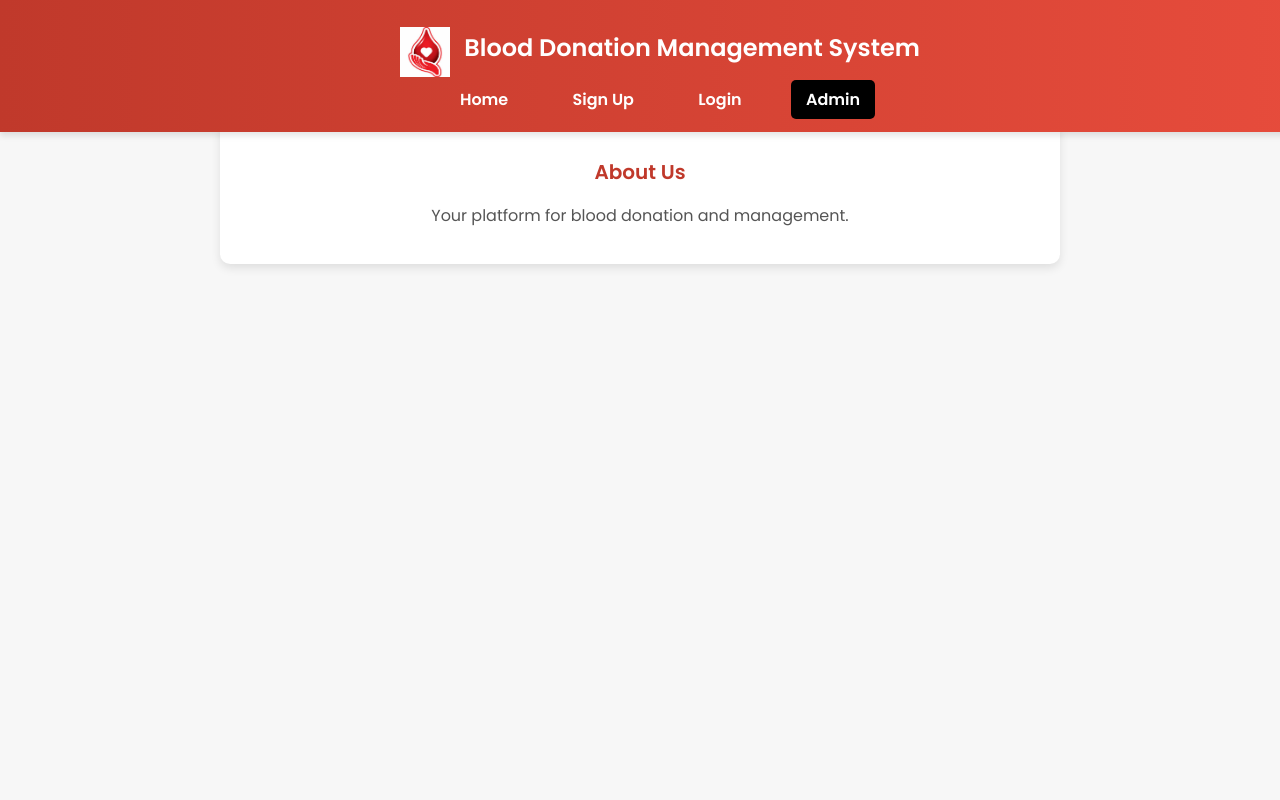
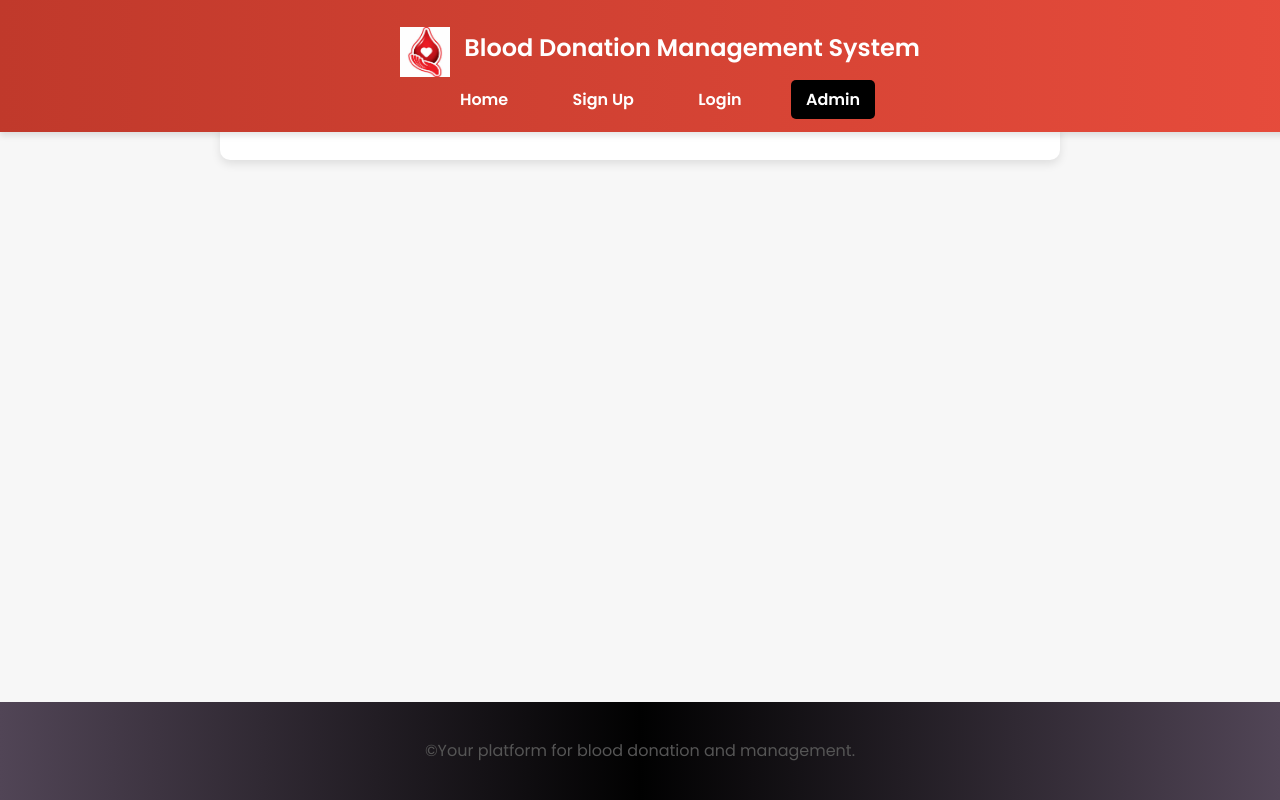
Before and after one commit to m-hamza7/Online-Blood-Donation-System, a Flask app: page /index in a window 1280 px wide. Run offline with Flask 3, Linux system fonts and the light colour scheme.

Commit message:
some extra changes

```diff
--- a/app.py
+++ b/app.py
@@ -182,7 +182,8 @@ def admin_dashboard():
 
         # Determine the view to display
         view = request.args.get('view', 'users')  # Default view is 'users'
-
+        viewbr= request.args.get('view','blood_requests')
+        viewapp=request.args.get('view','appointments')
         if view == 'users':
             # Fetch registered users
             cursor.execute("""
@@ -250,14 +251,15 @@ def admin_dashboard():
                 cursor.execute("DELETE FROM Blood_Requests WHERE request_id = %s", (request_id,))
                 conn.commit()
                 flash('Blood request deleted successfully!', 'success')
-
+                print(view)
+                return render_template('admin_dashboard.html', view=viewbr, **data)
             # Handle appointment deletion
             elif 'delete_appointment_id' in request.form:
                 appointment_id = request.form['delete_appointment_id']
                 cursor.execute("DELETE FROM Appointments WHERE appointment_id = %s", (appointment_id,))
                 conn.commit()
                 flash('Appointment deleted successfully!', 'success')
-
+                return render_template('admin_dashboard.html', view=viewapp, **data)
 
         cursor.close()
         conn.close()
--- a/templates/home.html
+++ b/templates/home.html
@@ -101,11 +101,15 @@
 
         /* Footer Styling */
         footer {
+            position: fixed;
+            bottom:0;
             text-align: center;
             padding: 20px;
             background: linear-gradient(90deg, #514556, #010101, #514556);
             color: white;
-            position: relative;
+            right:0;
+            left:0;
+            z-index:10;
         }
     </style>
 </head>
--- a/templates/index.html
+++ b/templates/index.html
@@ -87,6 +87,17 @@
             color: #555;
             line-height: 1.6;
         }
+        footer {
+            position: fixed;
+            bottom:0;
+            text-align: center;
+            padding: 20px;
+            background: linear-gradient(90deg, #514556, #010101, #514556);
+            color: white;
+            right:0;
+            left:0;
+            z-index:10;
+        }
     </style>
 </head>
 <body>
@@ -101,8 +112,11 @@
         </nav>
     </header>
     <main>
-        <h2>About Us</h2>
-        <p>Your platform for blood donation and management.</p>
+
+        <!--<h2>About Us</h2>-->
+        <footer>
+        <p>&copy;Your platform for blood donation and management.</p>
+        </footer>
     </main>
 </body>
 </html>
```
Also changed, not shown: templates/hospital_dashboard.html (+12 -0 lines), templates/login.html (+10 -4 lines), templates/search.html (+8 -2 lines).
